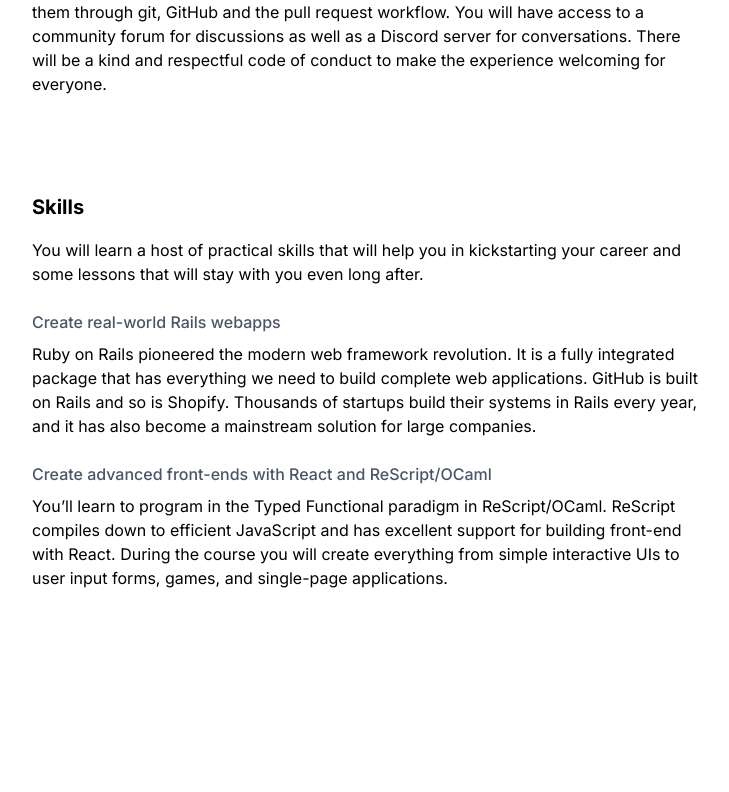
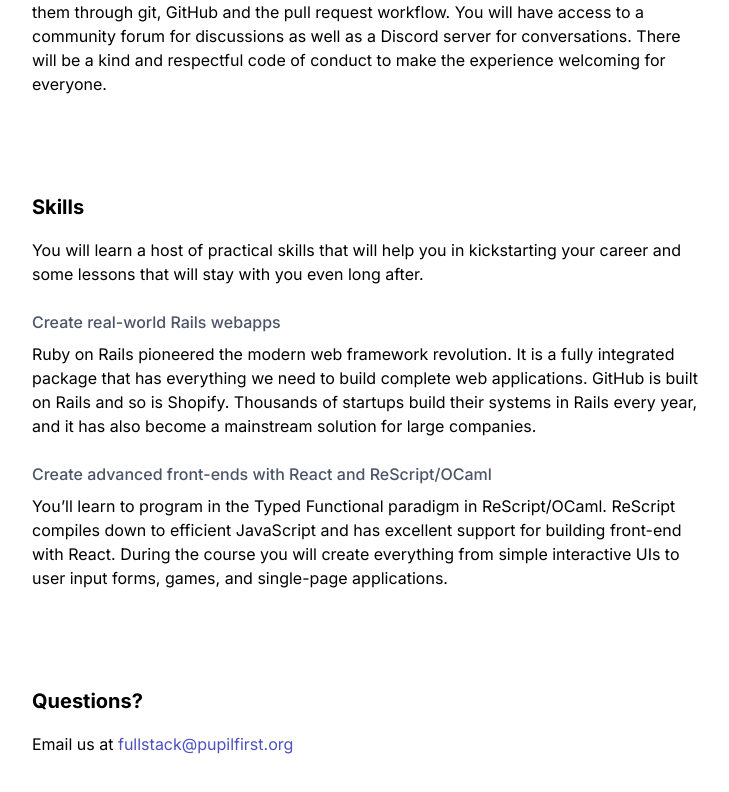
Before and after one commit to pupilfirst/coronasafe-rescript-course, a Next.js app: page / in a window 1280 px wide. Shown: the part 6811-7603 px from the top of the page, without its empty margins (272-1001 px from the left). Before the commit the page ends 7561 px from the top, so only its background shows below. Built offline with nearby package versions, Linux system fonts and the light colour scheme.

Commit message:
Add email

```diff
--- a/pages/index.js
+++ b/pages/index.js
@@ -28,7 +28,7 @@ function HeroCharacter({caption, imgSrc}) {
 function ImageWithDescription({name, caption, imgSrc}) {
   return (
     <div className="text-center text-base lg:text-lg xl:text-xl mb-12">
-      <img src={imgSrc} alt="Mekin" className="mb-8 inline w-32 xl:w-auto"/>
+      <img src={imgSrc} alt={caption} className="mb-8 inline w-32 xl:w-auto"/>
       <p className={"font-medium mb-2 lg:mb-4"}>{name}</p>
       <p className={"font-medium SupportedBy-desc"}>
         {caption}
@@ -378,7 +378,12 @@ export default function Home() {
                 applications.
               </p>
             </div>
+            <div>
+              <h2>Questions?</h2>
+              <p>Email us at <a href="mailto:fullstack@pupilfirst.org" className={"text-indigo-700"}>fullstack@pupilfirst.org</a></p>
             </div>
+          </div>
+
         </section>
       </main>
     </div>
```
Lines whose indentation alone changed are shown as unchanged.
